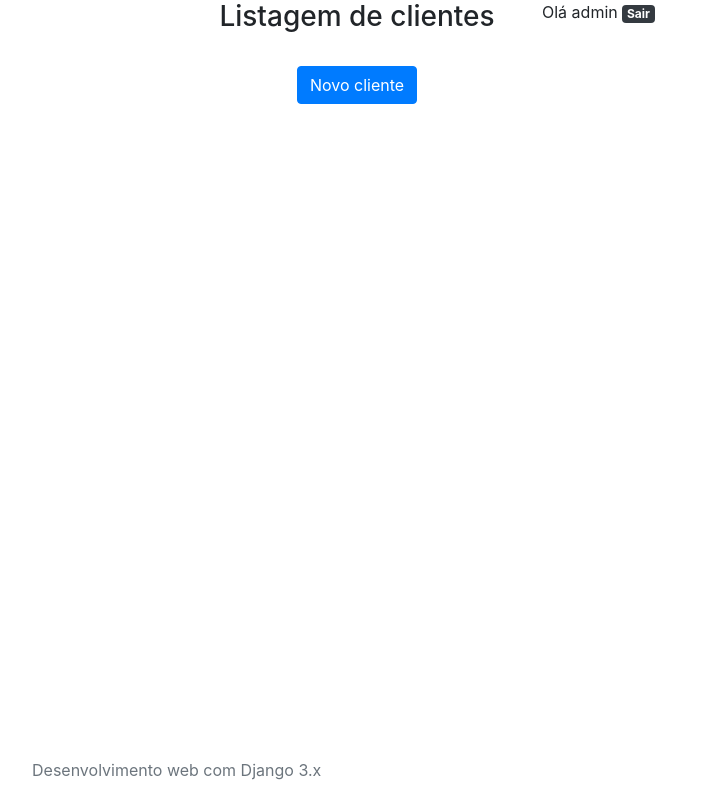
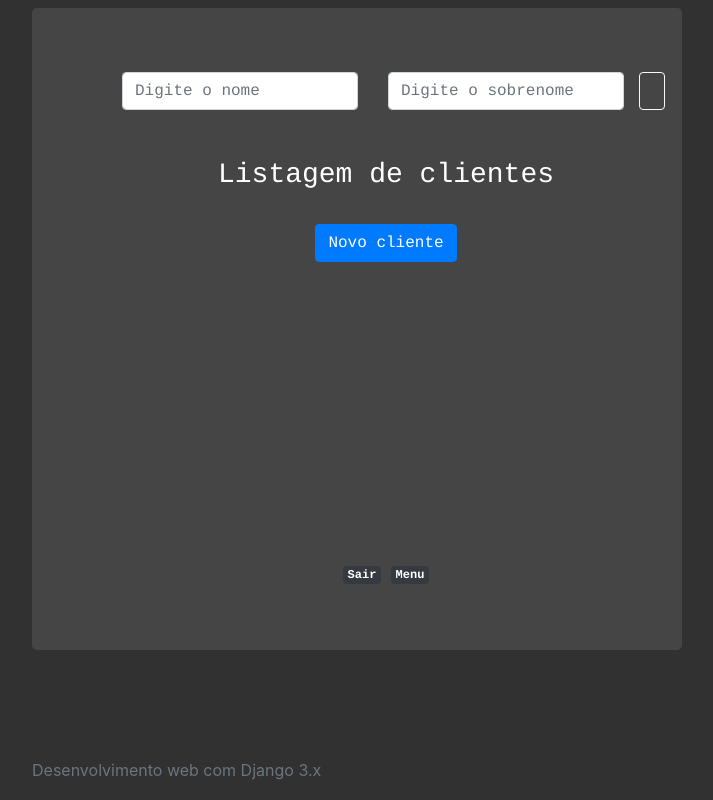
Before and after one commit to RonaldKauan/CursoDjango, a Django app: page /clientes/list/ in a window 1280 px wide. Shown: the whole page, without its empty margins (283-996 px from the left). Run offline with Django 3.2, Linux system fonts and the light colour scheme; a user stored in the database is signed in; data that the repository does not hold is empty; some libraries are stand-ins or nearby versions.

Commit message:
salvando

```diff
--- a/clientes/models.py
+++ b/clientes/models.py
@@ -34,7 +34,7 @@ class Venda(models.Model):
     valor = models.DecimalField(max_digits=5, decimal_places=2)
     desconto = models.DecimalField(max_digits=5, decimal_places=2)
     impostos = models.DecimalField(max_digits=5, decimal_places=2)
-    pessoa = models.ForeignKey(Person, null=True, blank=True, on_delete=models.PROTECT)
+    pessoa = models.ForeignKey(Person, null=True, blank=True, on_delete=models.CASCADE)
     produtos = models.ManyToManyField(Produto, blank=True)
 
     def __str__(self):
--- a/clientes/templates/person.html
+++ b/clientes/templates/person.html
@@ -4,18 +4,36 @@
 
 {% block main %}
 
-    <div class="row">
+<div class="row" xmlns="http://www.w3.org/1999/html">
         <div class="col">
 
         </div>
 
-        <div class="col-6">
-            <h3> <center>Listagem de clientes</center></h3>
+        <div style="font-family:courier; color:white" class="col-auto">
+
+            <form action="" class="row g-3">
+                <div class="col-auto">
+                   <input type="text" name = "nome" id = "nome" class="form-control" placeholder="Digite o nome">
+                </div>
+                <div class="col-auto">
+                   <input type="text" name = "sobrenome" id = "sobrenome" class="form-control" placeholder="Digite o sobrenome">
+                </div>
+                <button type="submit" class="btn btn-outline-light"></button>
+            </form>
+
+
+
+            <br>
+            <br>
+
+            {% if persons != "noUser" %}
+
+                <h3><center>Listagem de clientes</center></h3>
                 <ul class="list-group">
                     {% for person in persons  %}
 
                         <li class="list-group-item">
-                        <a href="{% url 'person_update' person.id %}">{{ person.nome }}</a>
+                            <a href="{% url 'person_update' person.id %}">{{ person.nome }} {{ person.sobrenome }}</a>
                             <a href="{% url 'person_delete' person.id %}" class="trash-item">
                                 <i class="far fa-trash-alt"></i>
                             </a>
@@ -24,20 +42,49 @@
                     {% endfor %}
                 </ul>
 
+            {% else %}
+                <center><h1 style="font-size:25px;">Usuário não encontrado</h1></center>
+                <h3><center>Listagem de clientes</center></h3>
+                <ul class="list-group">
+                    {% for person in noUser  %}
+
+                        <li class="list-group-item">
+                            <a href="{% url 'person_update' person.id %}">{{ person.nome }} {{ person.sobrenome }}</a>
+                            <a href="{% url 'person_delete' person.id %}" class="trash-item">
+                                <i class="far fa-trash-alt"></i>
+                            </a>
+                        </li>
+
+                    {% endfor %}
+                </ul>
+            {% endif %}
            <br>
+
 
             <center><a href="{% url 'person_new' %}" class="btn btn-primary"> Novo cliente</a></center>
 
+            <div style="height:300px;"></div>
+
+
+
+
+
+
+            <center>
+                {% if user.is_authenticated %}
+                    <a href="{% url 'logout' %}">
+                        <span class="badge badge-dark">Sair</span>
+                    </a>
+                {% endif %}
+
+                <a href="{% url 'person_list'%}">
+                    <span class="badge badge-dark">Menu</span>
+                </a>
+            </center>
         </div>
 
         <div class="col">
-            {% if user.is_authenticated %}
-                <p>Olá {{ user.username }}
-                    <a href="{% url 'logout' %}">
-                        <span class="badge badge-dark">Sair</span>
-                    </a>
-                </p>
-            {% endif %}
+
         </div>
     </div>
 
--- a/clientes/templates/person_form.html
+++ b/clientes/templates/person_form.html
@@ -5,7 +5,7 @@
 
 {% block main %}
 
-    <form method="POST" enctype="multipart/form-data">
+    <form method="POST" enctype="multipart/form-data" style="font-family:courier; color:white">
         {% csrf_token %}
         {{ form|bootstrap }}
         <button type="submit" class="btn btn-primary">Salvar</button>
--- a/clientes/views.py
+++ b/clientes/views.py
@@ -4,10 +4,30 @@ from .models import Person
 from .forms import PersonForm
 
 
+
 @login_required
 def persons_list(request):
-    persons = Person.objects.all()
-    return render(request, 'person.html', {'persons': persons})
+
+    nome = request.GET.get('nome', None)
+    sobrenome = request.GET.get('sobrenome', None)
+
+    if nome and sobrenome:
+        persons = Person.objects.filter(nome__icontains=nome) | Person.objects.filter(sobrenome__icontains=sobrenome)
+        Person.usuario = True
+        return render(request, 'person.html', {'persons': persons})
+    elif nome:
+        persons = Person.objects.filter(nome__icontains=nome)
+        Person.usuario = True
+        return render(request, 'person.html', {'persons': persons})
+    elif sobrenome:
+        persons = Person.objects.filter(sobrenome__icontains=sobrenome)
+        Person.usuario = True
+        return render(request, 'person.html', {'persons': persons})
+    else:
+        noUser = Person.objects.all()
+        Person.usuario = False
+        return render(request, 'person.html', {'persons': noUser})
+
 
 
 @login_required
--- a/home/templates/home.html
+++ b/home/templates/home.html
@@ -4,7 +4,7 @@
 
 {% block main %}
 
-    <div class="row">
+    <div class="row" style="font-family:courier; color:white">
         <div class="col">
 
         </div>
--- a/templates/base.html
+++ b/templates/base.html
@@ -14,13 +14,21 @@
     <script src="https://kit.fontawesome.com/c6513f34c1.js" crossorigin="anonymous"></script>
     <title>{% block title %} {% endblock %}</title>
 </head>
-<body>
+<body style="background:#313131">
+
+
     <div class="container">
-        {% block main %}
-        {% endblock %}
+        <h1></h1>
+
+        <div class="jumbotron" style="background:#454545">
+            {% block main %}
+            {% endblock %}
+        </div>
+
     </div>
 
     {% block footer %}
     {% endblock %}
+
 </body>
 </html>
--- a/templates/registration/login.html
+++ b/templates/registration/login.html
@@ -5,8 +5,8 @@
 
 {% block main %}
 
-    <h2>Login</h2>
-    <form method="post">
+    <h2 style="font-family:courier; color:white">Login</h2>
+    <form style="font-family:courier; color:white" method="post">
         {% csrf_token %}
         {{ form|bootstrap }}
         <button type="submit" class="btn btn-info">Entrar</button>
```
Also changed, not shown: gestaoClientes/settings.py (+2 -14 lines), db.sqlite3. Lines whose indentation alone changed are shown as unchanged.
